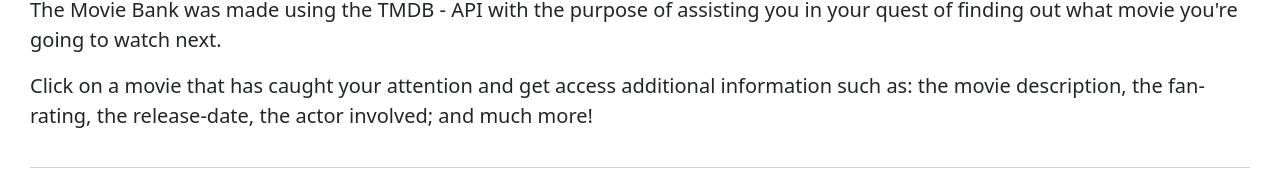
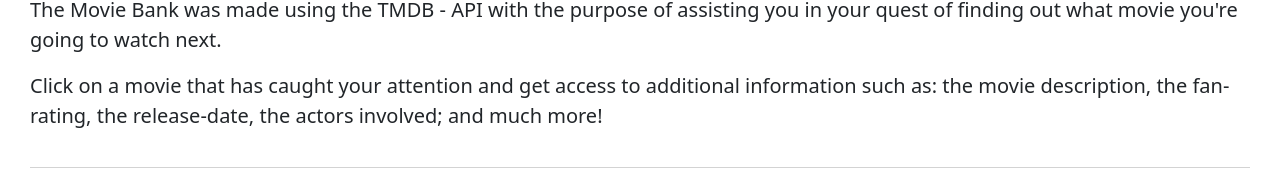
Before and after one commit to Adi-Dzocaj/The-Movie-Bank, a React (Vite) app: page / in a window 1280 px wide. Shown: the part 491-672 px from the top of the page. Built offline with nearby package versions, Linux system fonts and the light colour scheme.

Commit message:
Fixed small typo

```diff
--- a/src/pages/Homepage.jsx
+++ b/src/pages/Homepage.jsx
@@ -10,7 +10,7 @@
 		</div>
 		<div style={{margin: '30px', borderBottom: '1px solid lightgray', paddingBottom: '20px'}}>
 			<p>The Movie Bank was made using the TMDB - API with the purpose of assisting you in your quest of finding out what movie you're going to watch next. </p>
-			<p>Click on a movie that has caught your attention and get access additional information such as: the movie description, the fan-rating, the release-date, the actor involved; and much more! </p>
+			<p>Click on a movie that has caught your attention and get access to additional information such as: the movie description, the fan-rating, the release-date, the actors involved; and much more! </p>
 		</div>
 		<div className="d-flex flex-column align-items-center" style={{marginLeft: '20px', marginRight: '20px'}}>
 			<h1 style={{marginBottom: '20px'}}>Sort by</h1>
```
